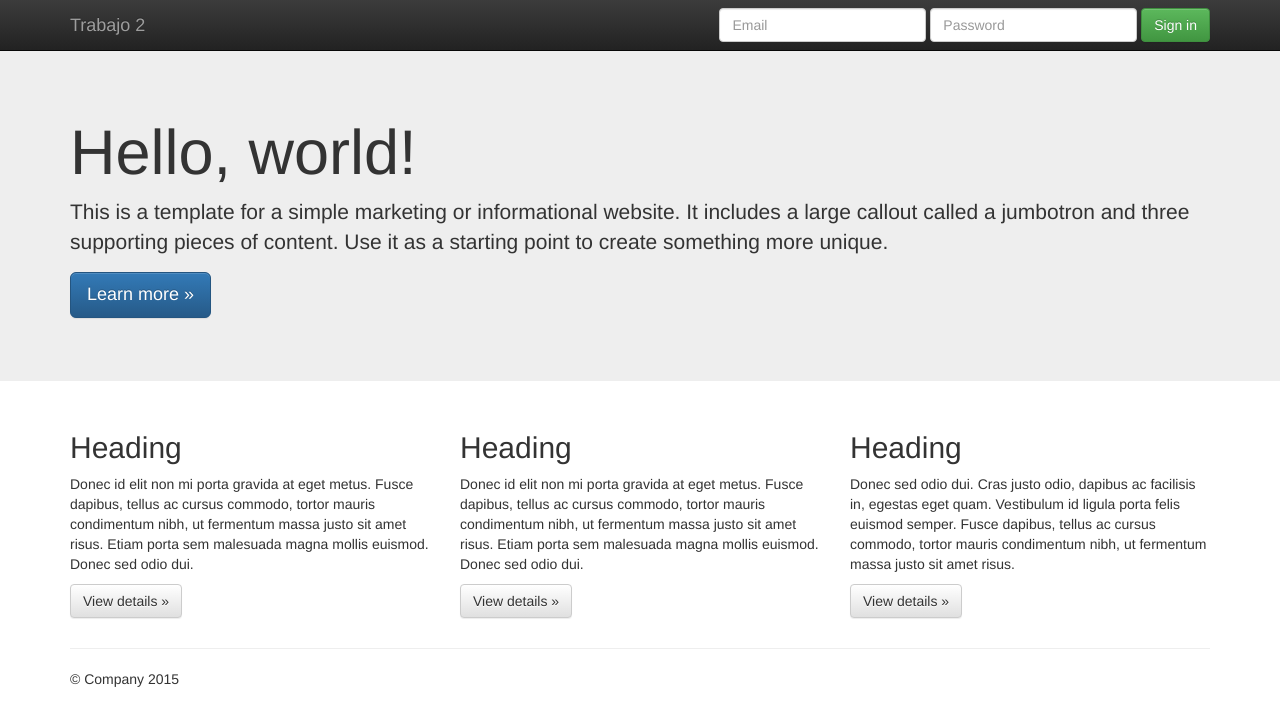
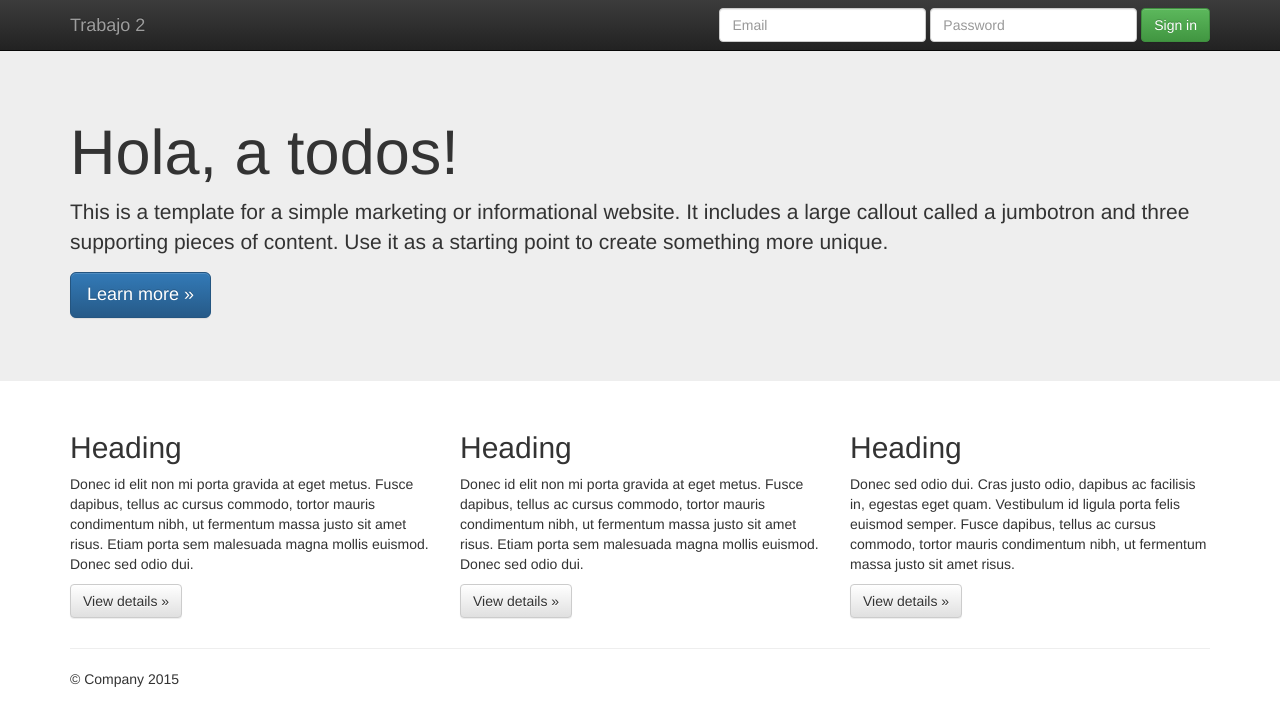
Before and after one commit to gbadilla/Trabajo2_gabriel_badilla, a plain HTML site: page index.html in a window 1280 px wide. Drawn offline with nearby package versions, Linux system fonts and the light colour scheme.

Commit message:
se guarda modificacion archivo index

```diff
--- a/index.html
+++ b/index.html
@@ -51,11 +51,11 @@
         </div><!--/.navbar-collapse -->
       </div>
     </nav>
-    <!-- Main jumbotron for a primary marketing message or call to action -->
+
     <!-- Main jumbotron for a primary marketing message or call to action -->
     <div class="jumbotron">
       <div class="container">
-        <h1>Hello, world!</h1>
+        <h1>Hola, a todos!</h1>
         <p>This is a template for a simple marketing or informational website. It includes a large callout called a jumbotron and three supporting pieces of content. Use it as a starting point to create something more unique.</p>
         <p><a class="btn btn-primary btn-lg" href="#" role="button">Learn more &raquo;</a></p>
       </div>
```
